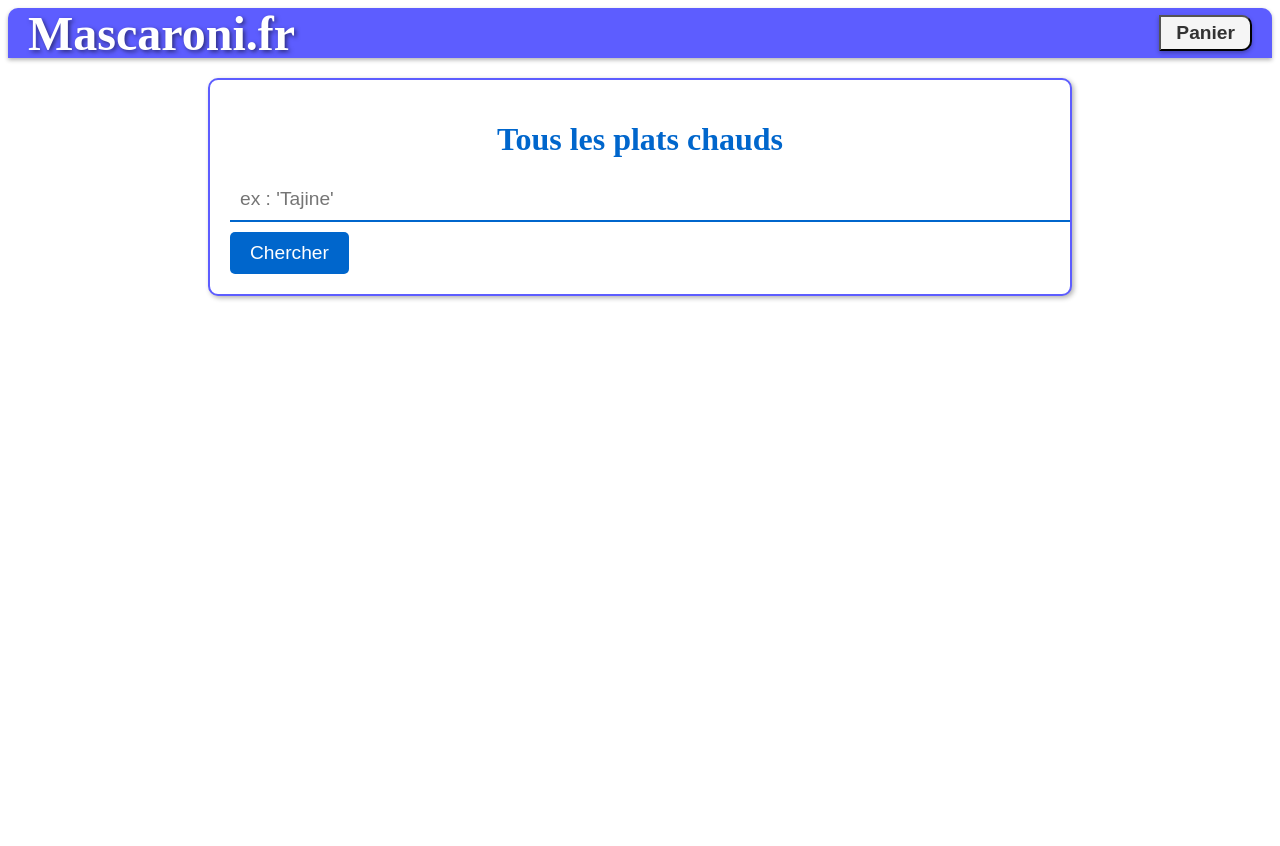
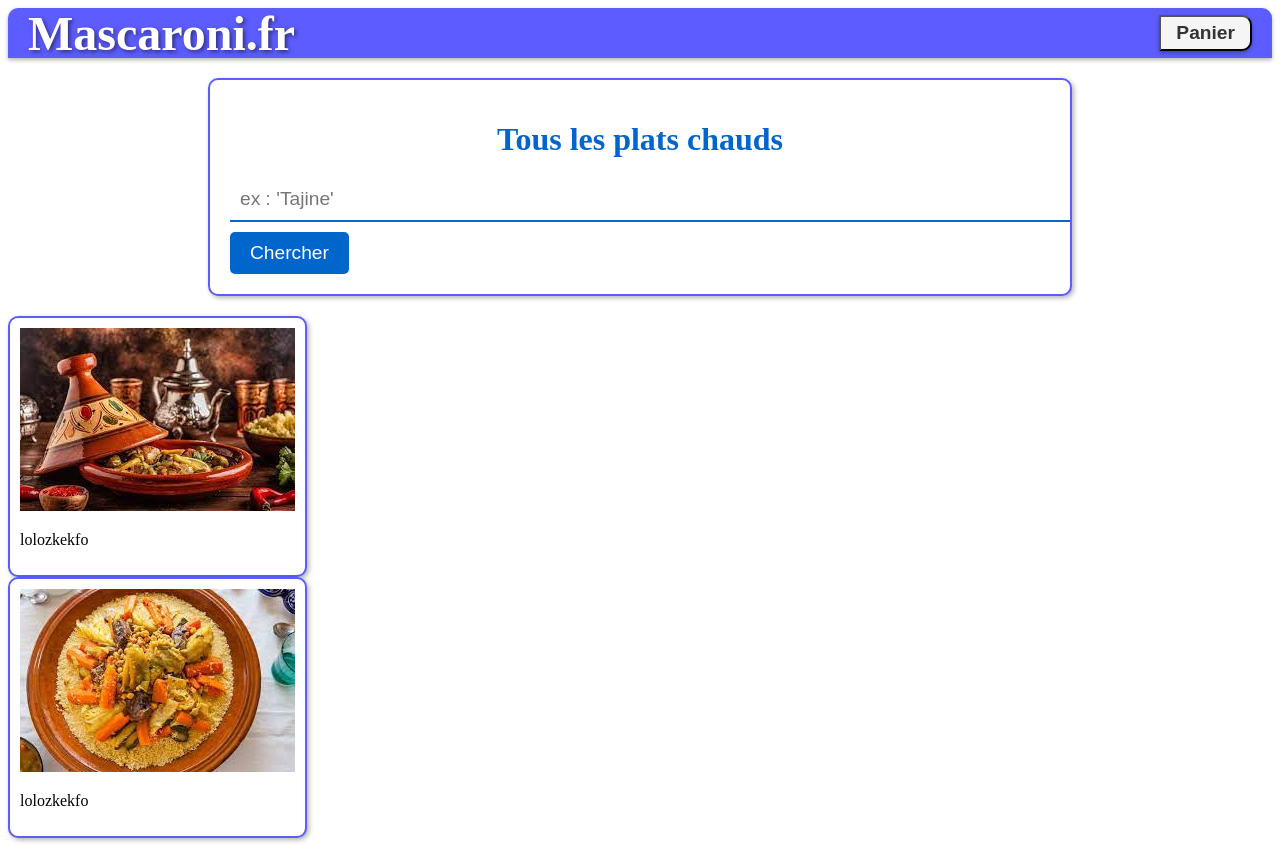
Before and after one commit to Tutanka01/R209, a PHP site: page /static/categorie.html in a window 1280 px wide. Before the commit the page ends 300 px from the top, so only its background shows below. Run offline with PHP 8.4, Linux system fonts and the light colour scheme.

Commit message:
ajout des plats

```diff
--- a/php/src/static/categorie.html
+++ b/php/src/static/categorie.html
@@ -23,5 +23,13 @@
           <input type="submit" value="Chercher">
         </form>
     </div>
+    <div class="plat">
+        <img src="/static/images/plat1.jpg" alt="Plat1">
+        <p>lolozkekfo</p>
+    </div>
+    <div class="plat">
+        <img src="/static/images/plat2.jpg" alt="Plat1">
+        <p>lolozkekfo</p>
+    </div>
 </body>
 </html>
--- a/php/src/static/styles/styles_categorie.css
+++ b/php/src/static/styles/styles_categorie.css
@@ -72,3 +72,13 @@
     border-radius: 5px;
     cursor: pointer;
   }
+  .plat{
+    align-items: center;
+    border: 2px solid #5d5dff;
+    background-color: #fff;
+    border-radius: 10px;
+    box-shadow: 2px 2px 5px rgba(0, 0, 0, 0.3);
+    padding: 10px;
+    height: fit-content;
+    width: fit-content;
+  }
```
Also changed, not shown: php/src/index.php (+5 -5 lines), php/src/static/images/plat1.jpg (added), php/src/static/images/plat2.jpg (added).
